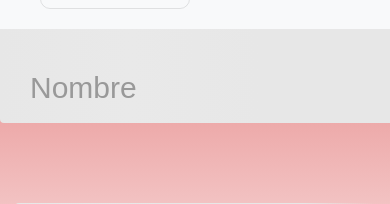
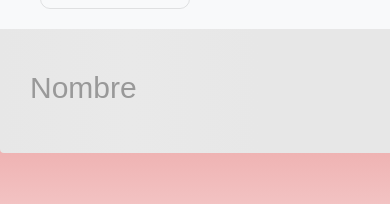
Before and after one commit to Luismi-Hub/jist, a plain HTML site: page 3.html in a window 390 px wide. Shown: the part 293-497 px from the top of the page. Drawn offline with nearby package versions, Linux system fonts and the light colour scheme.

Commit message:
Update styles.css

```diff
--- a/styles.css
+++ b/styles.css
@@ -186,4 +186,10 @@ body{
     font-size:40px;
 
   }
+
+  input{
+
+height: 150px;
+
 }
+}
```
